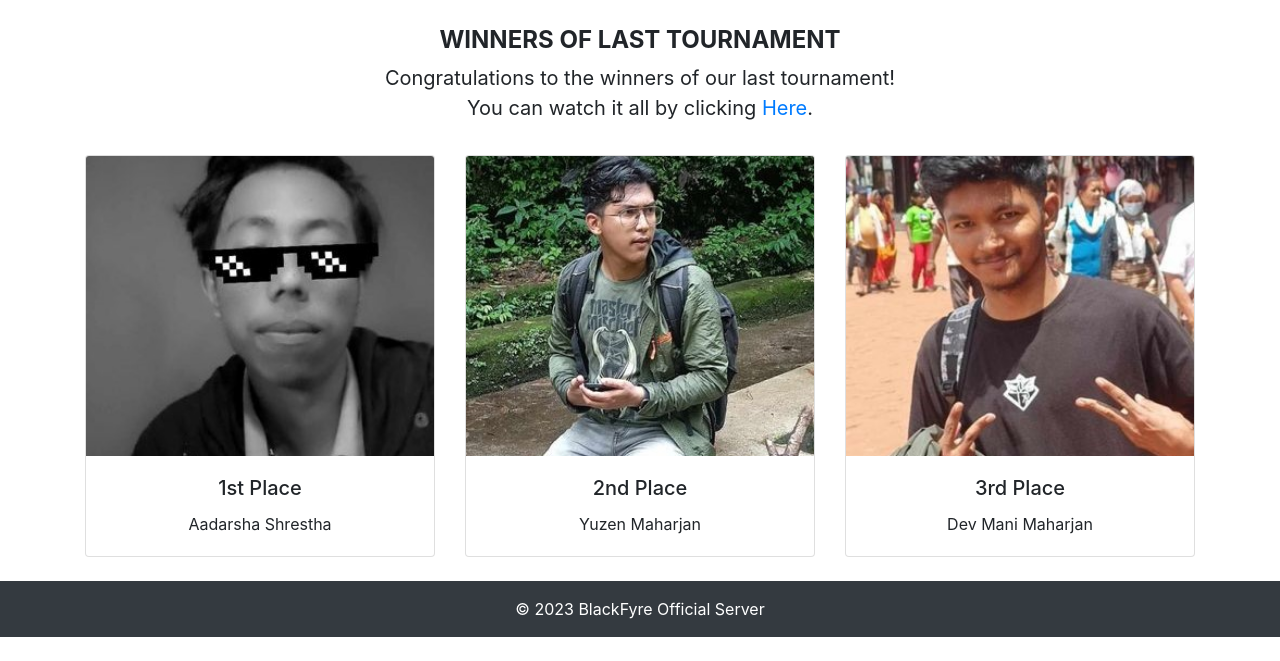
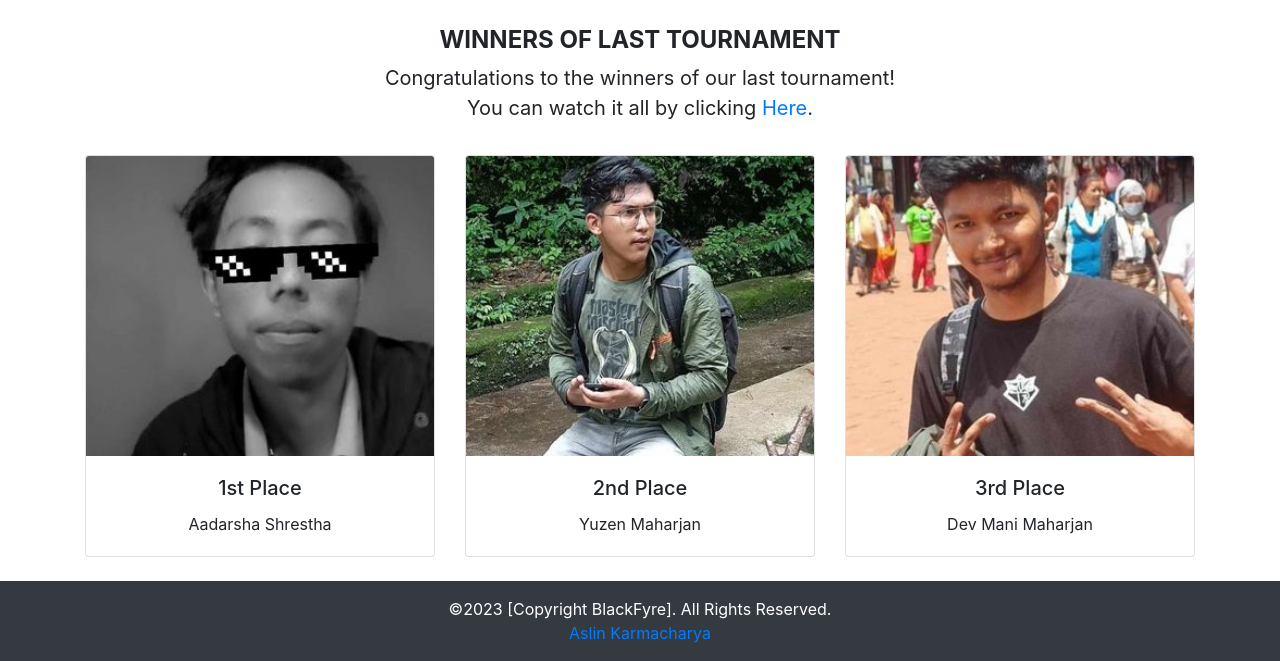
Before and after one commit to asl1n/Brawlhalla, a plain HTML site: page index.html in a window 1280 px wide. Shown: the part 487-1148 px from the top of the page. Before the commit the page ends 1124 px from the top, so only its background shows below. Drawn offline with nearby package versions, Linux system fonts and the light colour scheme.

Commit message:
Update index.html

```diff
--- a/index.html
+++ b/index.html
@@ -91,7 +91,8 @@ a:hover {
 
         <!-- Footer Section -->
         <footer class="bg-dark text-white text-center py-3">
-            &copy; 2023 BlackFyre Official Server
+            ©2023 [Copyright BlackFyre]. All Rights Reserved.<br>
+            <a href="https://asl1n.github.io/Portfolio/" target="_blank">Aslin Karmacharya</a>
         </footer>
     <script src="https://cdn.jsdelivr.net/npm/bootstrap@4.5.2/dist/js/bootstrap.min.js"></script>
 </body>
```
